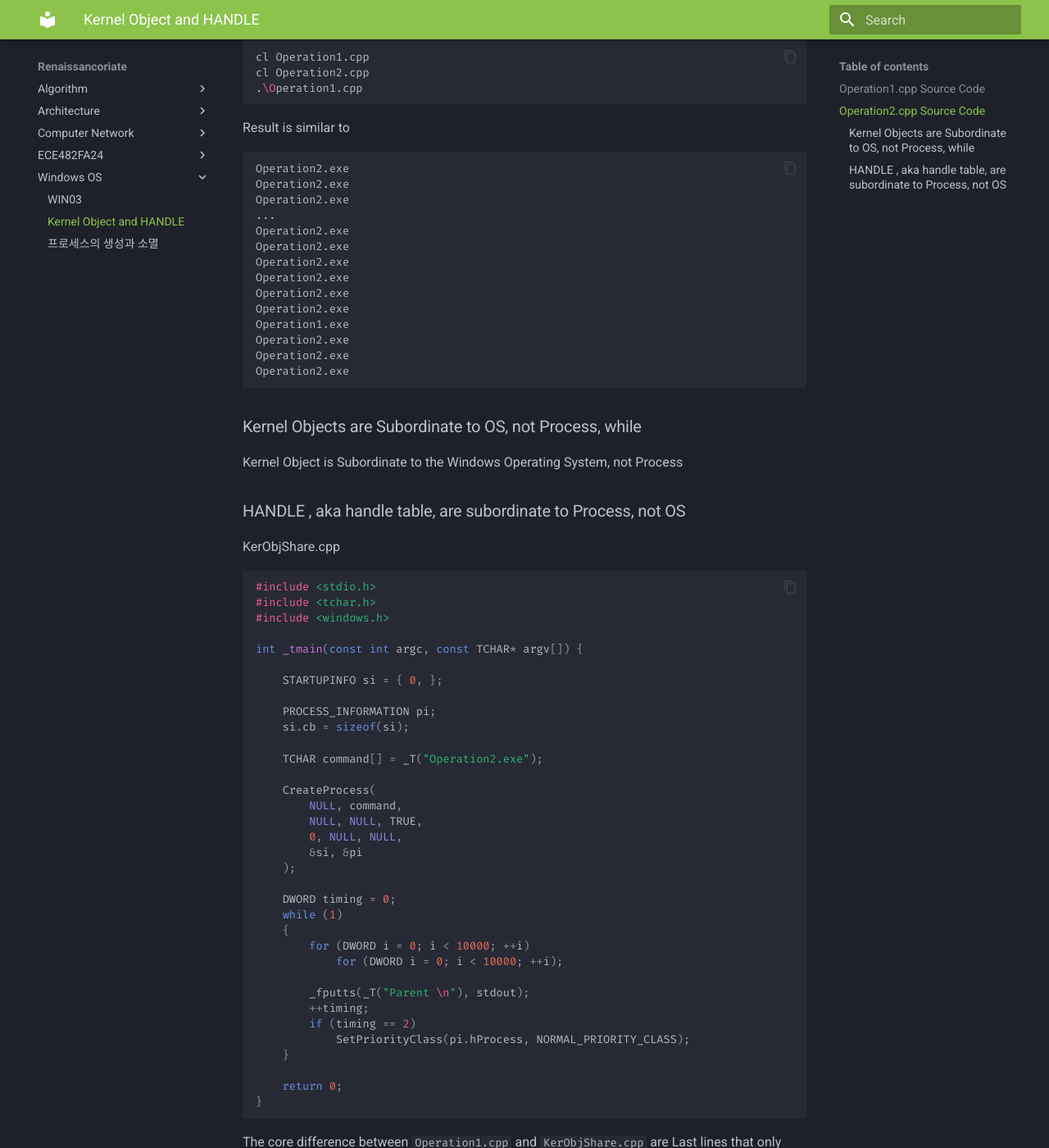
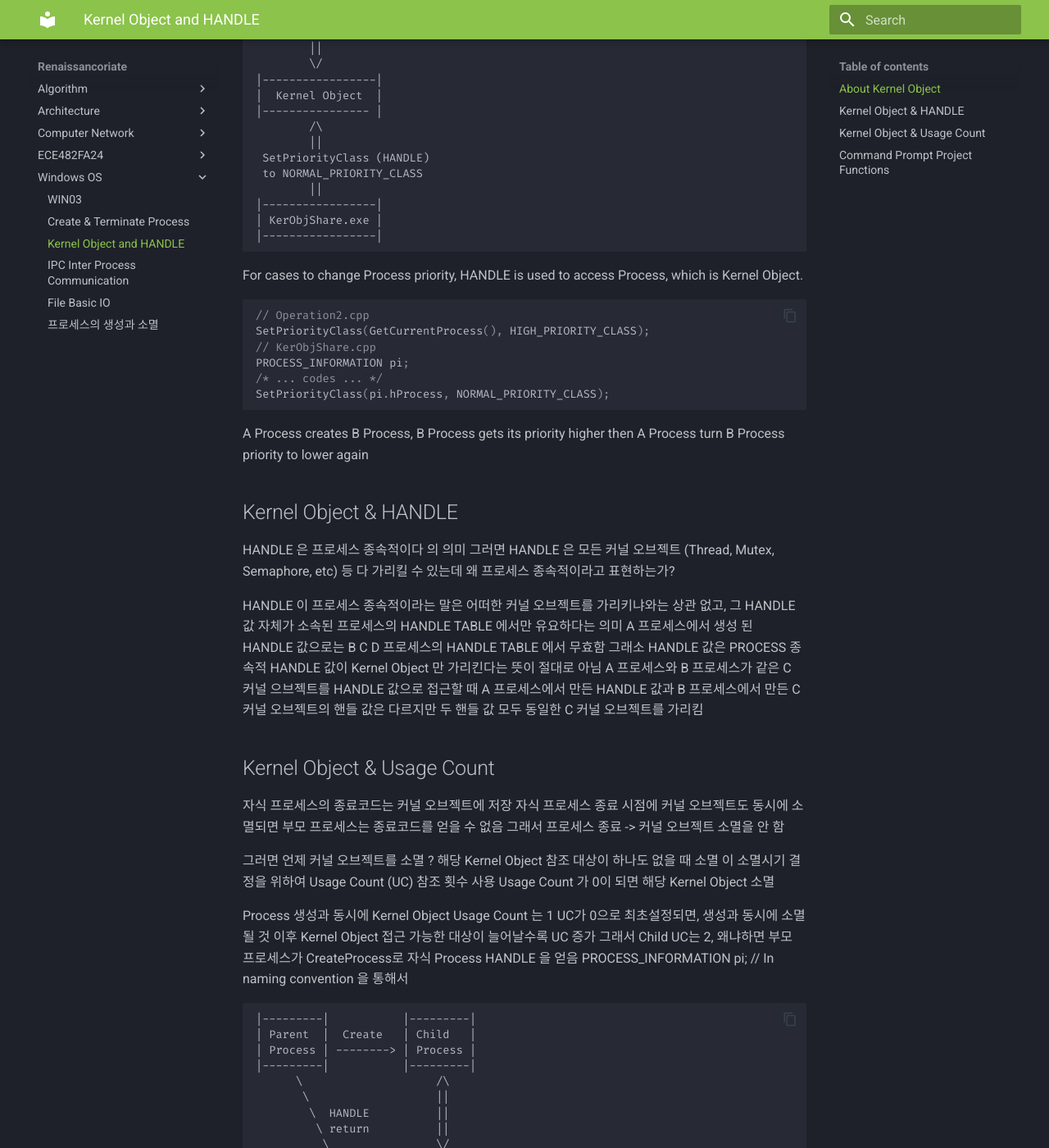
Before and after one commit to renaissancor/renaissancor.github.io, an MkDocs documentation site: the page built from docs/Windows_OS/WIN06.md, in a window 1280 px wide and 1400 px high, scrolled down 2459 px. Shown: the whole window at 82% size. Built offline with MkDocs 1.6.1 and Material for MkDocs 9.7.7, drawn with Linux system fonts in a browser that asks for light colours; some of the changed text lies outside the part shown.

Commit message:
add: Windows CreateProcess

````diff
--- a/docs/Windows_OS/WIN06.md
+++ b/docs/Windows_OS/WIN06.md
@@ -1,10 +1,9 @@
 # Kernel Object and HANDLE
 
 
-Kernel Object
+## About Kernel Object
 
 CreateProcess let Windows OS make Process
-
 
 Process Status Info
 
@@ -48,76 +47,6 @@
 
 so Process is accessible by HANDLE datatype
 
-## Operation1.cpp Source Code
-
-```cpp
-#include <stdio.h>
-#include <tchar.h>
-#include <windows.h>
-#pragma comment(lib, "User32.lib")
-
-int _tmain(const int argc, const TCHAR* argv[]) {
-	SetPriorityClass(GetCurrentProcess(), IDLE_PRIORITY_CLASS); // Normal Priority
-	SetProcessAffinityMask(GetCurrentProcess(), 1);             // Single Core Setup, use CPU No.1 Only
-
-	STARTUPINFO si = { 0, };
-
-	PROCESS_INFORMATION pi;
-	si.cb = sizeof(si);
-	TCHAR command[] = _T("Operation2.exe");
-
-	CreateProcess(
-		NULL,
-		command,
-		NULL,
-		NULL,
-		TRUE,
-		0,
-		NULL,
-		NULL,
-		&si,
-		&pi
-	);
-
-	WaitForInputIdle(pi.hProcess, INFINITE);
-
-	if (!SetProcessAffinityMask(pi.hProcess, 1)) {
-		_ftprintf(stderr, _T("SetProcessAffinityMask failed: %lu\n"), GetLastError());
-		return 1;
-	}
-
-	while (1) {
-		for (DWORD i = 0; i < 10000; ++i)
-			for (DWORD i = 0; i < 10000; ++i); // Busy Waiting
-		_fputts(_T("Operation1.exe \n"), stdout);
-	}
-
-	return 0;
-}
-```
-
-## Operation2.cpp Source Code
-```cpp
-#include <stdio.h>
-#include <tchar.h>
-#include <windows.h>
-
-int _tmain(const int argc, const TCHAR* argv[]) {
-	SetPriorityClass(GetCurrentProcess(), HIGH_PRIORITY_CLASS);
-	SetProcessAffinityMask(GetCurrentProcess(), 1); // Operation2.exe 코드 내부에 삽입
-
-	while (1) {
-		for (DWORD i = 0; i < 10000; ++i)
-			for (DWORD i = 0; i < 10000; ++i);
-
-		_fputts(_T("Operation2.exe \n"), stdout);
-		Sleep(0);
-	}
-
-	return 0;
-}
-```
-
 Compile and Run then
 
 ```shell
@@ -138,57 +67,25 @@
 Operation2.exe
 Operation2.exe
 Operation2.exe
-Operation2.exe
 Operation1.exe
 Operation2.exe
 Operation2.exe
 Operation2.exe
 ```
 
-### Kernel Objects are Subordinate to OS, not Process, while
+Kernel Objects are Subordinate to OS, not Process, while
 
-Kernel Object is Subordinate to the Windows Operating System, not Process
+HANDLE , aka handle table, are subordinate to Process, not OS
 
-### HANDLE , aka handle table, are subordinate to Process, not OS
+Types of Kernel Objects include
 
-KerObjShare.cpp
-
-```cpp
-#include <stdio.h>
-#include <tchar.h>
-#include <windows.h>
-
-int _tmain(const int argc, const TCHAR* argv[]) {
-
-	STARTUPINFO si = { 0, };
-
-	PROCESS_INFORMATION pi;
-	si.cb = sizeof(si);
-
-	TCHAR command[] = _T("Operation2.exe");
-
-	CreateProcess(
-		NULL, command,
-		NULL, NULL, TRUE,
-		0, NULL, NULL,
-		&si, &pi
-	);
-
-	DWORD timing = 0;
-	while (1)
-	{
-		for (DWORD i = 0; i < 10000; ++i)
-			for (DWORD i = 0; i < 10000; ++i);
-
-		_fputts(_T("Parent \n"), stdout);
-		++timing;
-		if (timing == 2)
-			SetPriorityClass(pi.hProcess, NORMAL_PRIORITY_CLASS);
-	}
-
-	return 0;
-}
-```
+- Process
+- Thread
+- Mutex
+- Semaphore
+- Event
+- File / Pipe / Socket
+- Timer / Job Object / Completion Port
 
 The core difference between `Operation1.cpp` and `KerObjShare.cpp` are
 Last lines that only exist in `KerObjShare.cpp` code.
@@ -197,6 +94,11 @@
 		if (timing == 2)
 			SetPriorityClass(pi.hProcess, NORMAL_PRIORITY_CLASS);
 ```
+
+Operation2.exe process set priority class of itself by
+getting its own handle by function `HANDLE GetCurrentProcess()`
+which returns `HANDLE` value of process Operation2.exe
+
 
 Structure of PROCESS_INFORMATION is following
 
@@ -210,4 +112,168 @@
 } PROCESS_INFORMATION;
 ```
 
-By Process HANDLE variables obtained
+Access to Process, which is Kernel Object, by HANDLE
+
+```txt
+|-----------------|
+| Operation2.exe  |
+|-----------------|
+        ||
+ SetPriorityClass (HANDLE)
+ to HIGH_PRIORITY_CLASS
+        ||
+	    \/
+|-----------------|
+|  Kernel Object  |
+|---------------- |
+        /\
+        ||
+ SetPriorityClass (HANDLE)
+ to NORMAL_PRIORITY_CLASS
+        ||
+|-----------------|
+| KerObjShare.exe |
+|-----------------|
+
+```
+
+For cases to change Process priority, HANDLE is used
+to access Process, which is Kernel Object.
+
+```cpp
+// Operation2.cpp
+SetPriorityClass(GetCurrentProcess(), HIGH_PRIORITY_CLASS);
+// KerObjShare.cpp
+PROCESS_INFORMATION pi;
+/* ... codes ... */
+SetPriorityClass(pi.hProcess, NORMAL_PRIORITY_CLASS);
+```
+
+A Process creates B Process, B Process gets its priority higher
+then A Process turn B Process priority to lower again
+
+## Kernel Object & HANDLE
+
+HANDLE 은 프로세스 종속적이다 의 의미
+그러면 HANDLE 은 모든 커널 오브젝트 (Thread, Mutex, Semaphore, etc) 등
+다 가리킬 수 있는데  왜 프로세스 종속적이라고 표현하는가?
+
+HANDLE 이 프로세스 종속적이라는 말은 어떠한 커널 오브젝트를 가리키냐와는 상관 없고,
+그 HANDLE 값 자체가 소속된 프로세스의 HANDLE TABLE 에서만 유요하다는 의미
+A 프로세스에서 생성 된 HANDLE 값으로는 B C D 프로세스의 HANDLE TABLE 에서 무효함
+그래소 HANDLE 값은 PROCESS 종속적
+HANDLE 값이 Kernel Object 만 가리킨다는 뜻이 절대로 아님
+A 프로세스와 B 프로세스가 같은 C 커널 으브젝트를 HANDLE 값으로 접근할 때
+A 프로세스에서 만든 HANDLE 값과 B 프로세스에서 만든 C 커널 오브젝트의 핸들 값은 다르지만
+두 핸들 값 모두 동일한 C 커널 오브젝트를 가리킴
+
+
+## Kernel Object & Usage Count
+
+자식 프로세스의 종료코드는 커널 오브젝트에 저장
+자식 프로세스 종료 시점에 커널 오브젝트도 동시에 소멸되면
+부모 프로세스는 종료코드를 얻을 수 없음
+그래서 프로세스 종료 -> 커널 오브젝트 소멸을 안 함
+
+그러면 언제 커널 오브젝트를 소멸 ?
+해당 Kernel Object 참조 대상이 하나도 없을 때 소멸
+이 소멸시기 결정을 위하여 Usage Count (UC) 참조 횟수 사용
+Usage Count 가 0이 되면 해당 Kernel Object 소멸
+
+Process 생성과 동시에 Kernel Object Usage Count 는 1
+UC가 0으로 최초설정되면, 생성과 동시에 소멸될 것
+이후 Kernel Object 접근 가능한 대상이 늘어날수록 UC 증가
+그래서 Child UC는 2, 왜냐하면
+부모 프로세스가 CreateProcess로 자식 Process HANDLE 을 얻음
+PROCESS_INFORMATION pi; // In naming convention 을 통해서
+
+```txt
+|---------|           |---------|
+| Parent  |  Create   | Child   |
+| Process | --------> | Process |
+|---------|           |---------|
+      \                    /\
+	   \                   ||
+	    \  HANDLE          ||
+		 \ return          ||
+		  \                \/
+		   \____ |---------------|
+		         | Child Process |
+				 | Kernel Object |
+				 |---------------|
+```
+
+이렇게 UC가 2개로 기본 생성
+`OperationStateParent.cpp`
+
+CloseHandle 함수에 전달되는 자식 프로세스 핸들
+```cpp
+CloseHandle(pi.hProcess);
+```
+CloseHandle 함수는 핸들을 반환
+커널 오브젝트의 Usage Count UC를 하나 감소시키는 기능
+UC가 0이 되면, OS가 해당 KO 를 알아서 제거
+또한, 프로세스 자체가 종료될 때 일어나는 일도 UC가 하나 적어지는 것
+
+
+CloseHandle 함수와 Process 종료는 완전히 별개
+프로세스 종료 함수는 TerminateProcess 강제 종료 요청, 무조건 종료시켜라
+그래서 부모 프로세스여도, 자식 프로세스를 강제 종료시키는 것은 좋지 않음
+강제 종료 시 일반적 종료와 달리 문제 생김
+파일 입 출력 과정 프로세스 갑자기 종료 상황
+프로세스가 자기 일 마치고 마지막 return 문으로 종료하는 게 제일 안정적,
+TerminateProcess 사용은 비추천
+
+`Calculator.cpp `
+
+커널 오브젝트는 Usage Count UC 값을 가지고 있음
+UC 값은 해당 커널 오브젝트를 참조하는 HANDLE 개수
+
+만약에 자식 프로세스를 만들고 닫아주기를 반복하는데,
+```cpp
+case ELSE:
+	ZeroMemory(&pi, sizeof(pi));
+	CreateProcess(
+		NULL, command, NULL, NULL,
+		TRUE, 0, NULL, NULL, &si, &pi
+	);
+	// CloseHandle(pi.hProcess);
+	// CloseHandle(pi.hThread);
+	break;
+```
+이렇게 핸들을 닫아버리지 않으면, UC가 여전히 부모 프로세스가 참조하고 있는 1이 됨
+만약 핸들을 계속 닫지 않는다면,
+자식 계산기 프로세스 자체는 끝나도 생성되었던 자식 프로세스 UC가 계속 누적
+
+```txt
+|---------|       |---------|
+| Parent  | ----> | Parent  |
+| Process | ---|  | Knl Obj |
+| Exist   | -| |  | UC = 1  |
+|---------|  | |  |---------|
+             | |
+|---------|  | |  |---------|
+| Child   |  | |  | Child   |
+| Process |  | |->| Knl Obj |
+| Deleted |  |    | UC = 1  |
+|---------|  |    |---------|
+             |
+|---------|  |    |---------|
+| Child   |  |    | Child   |
+| Process |  |--->| Knl Obj |
+| Deleted |       | UC = 1  |
+|---------|       |---------|
+```
+
+이런 방식으로, CloseHandle 누락한 상태로 반복적으로 Child Process를 생성한다면
+Child Process는 모두 종료되어 있지만, 해당 Process 의 Kernel Object는
+계속 사라지지 않고 누적됨. Parent Process에서 생성한 HANDLE을 계속 들고 있기 때문
+
+바탕화면은 프로세스
+Ctrl Alt Delete > Windows 작업 관리자
+Explorer.exe // 바탕 화면 (탐색기)
+프로세스는 기본적으로 생성과 동시에 Usage Count 가 2가 됨
+
+## Command Prompt Project Functions
+
+명령 프롬프트 프로젝트 기능
````
Also changed, not shown: docs/Windows_OS/WIN05.md (added, +52 -0 lines), docs/Windows_OS/WIN07.md (added, +43 -0 lines), docs/Windows_OS/WIN18.md (added, +44 -0 lines), 9 other files.
